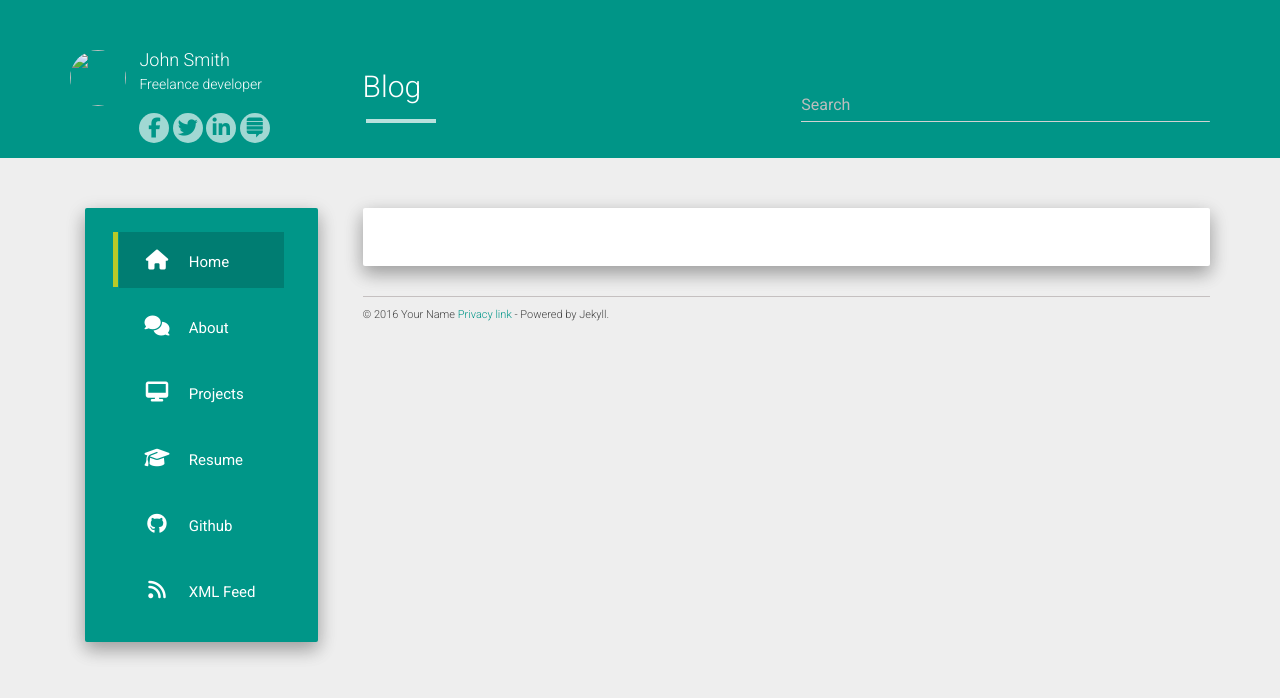
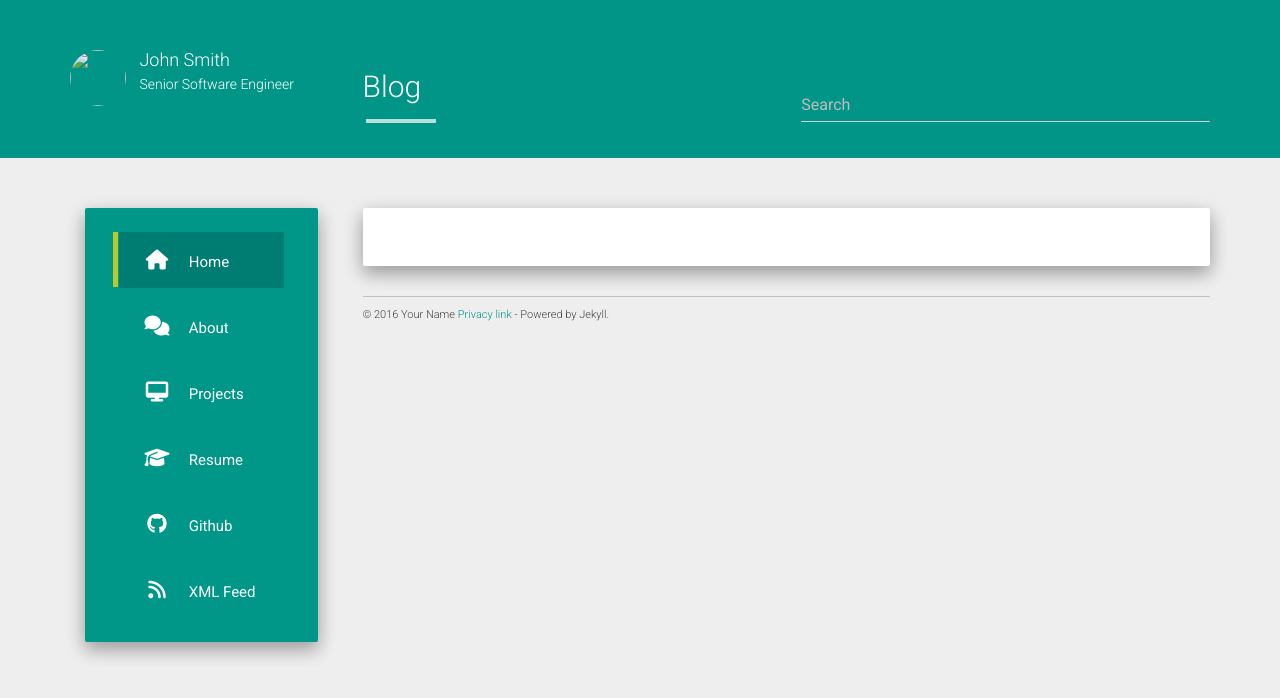
Before and after one commit to vibha-sharma/vibha-sharma.github.io, a Jekyll site: the page built from index.html, in a window 1280 px wide. Shown: the top 698 px of the page. Built offline with Jekyll 4.4.1, drawn with Linux system fonts in a browser that asks for light colours; nearby versions of some CDN libraries; the list of posts is cut into pages by our own code.

Commit message:
profile changes

```diff
--- a/_config.yml
+++ b/_config.yml
@@ -1,9 +1,9 @@
-title: John Smith
+title: Vibha Sharma
 description: My Personal Blog
 author: John Smith
-logo: /hcz-jekyll-blog/static/img/avatar.png
+logo: /hcz-jekyll-blog/static/img/avatar.jpg
 github: https://github.com/codeasashu
-about: Freelance developer
+about: Senior Software Engineer
 
 baseurl: ""
 url: ""
--- a/_includes/social_links.html
+++ b/_includes/social_links.html
@@ -1,5 +1,6 @@
-<div class="social-icons">
+<!-- <div class="social-icons">
 	{% for link in site.data.social %}
         <a class="icon" target="_blank" href="{{ link.link }}"><i class="fa {{ link.icon }}"></i></a>
     {% endfor %}
 </div>
+ -->
```
Also changed, not shown: static/img/avatar.jpg (added).
